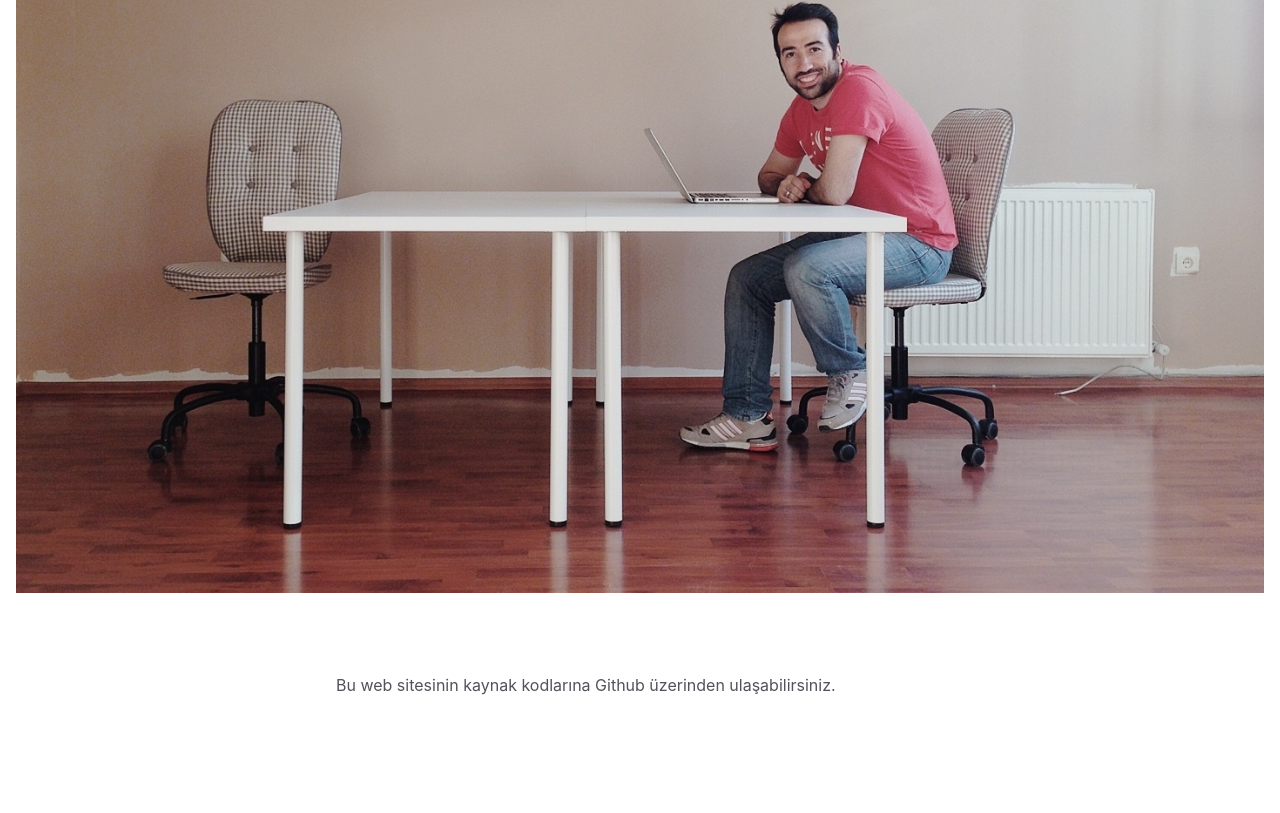
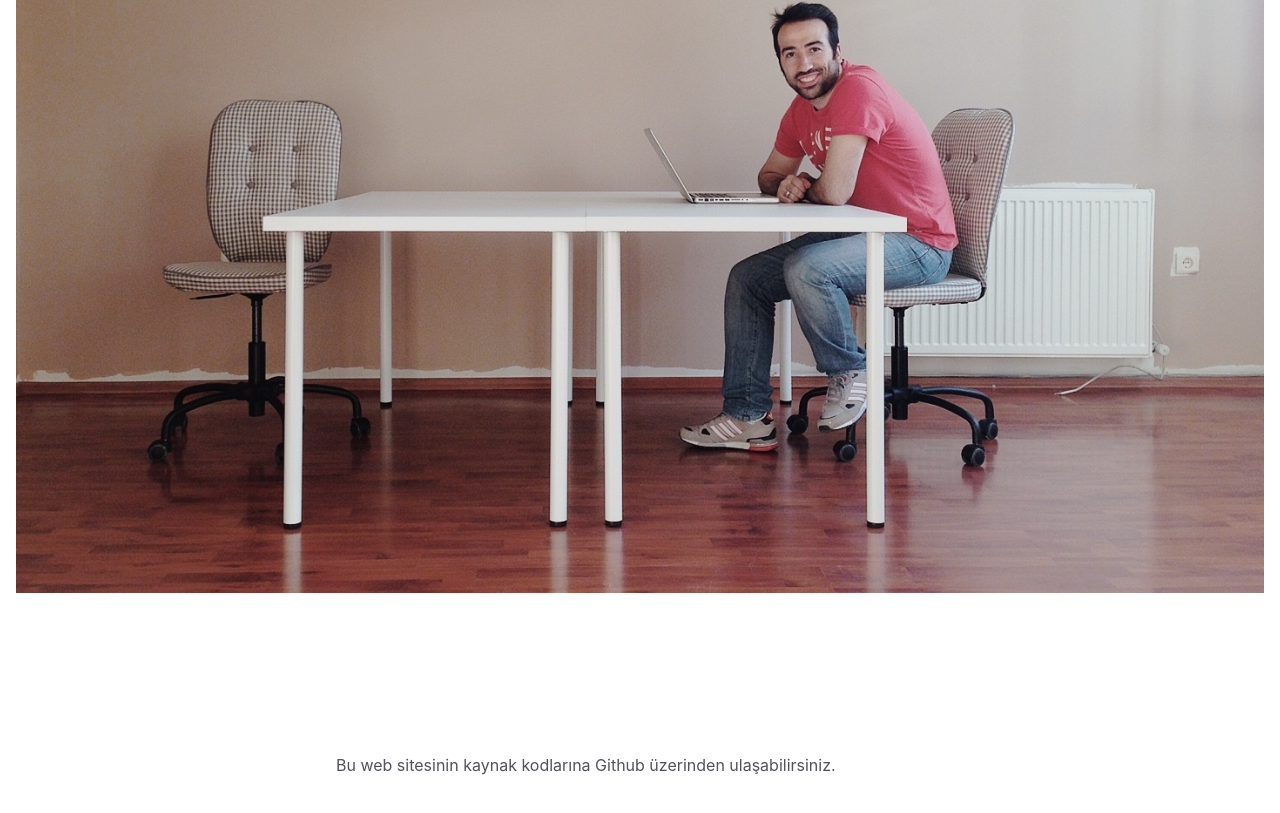
Before and after one commit to ademilter/homepage, a Next.js app: page / in a window 1280 px wide. Shown: the part 815-1628 px from the top of the page. Before the commit the page ends 1568 px from the top, so only its background shows below. Built offline with nearby package versions, Linux system fonts and the light colour scheme; no server answers; a small style sheet from the web is missing; a web font is replaced by a local one; what use-http would draw is missing.

Commit message:
fix layout

```diff
--- a/components/footer.tsx
+++ b/components/footer.tsx
@@ -3,7 +3,7 @@ import A from "components/a";
 
 function Footer() {
   return (
-    <footer className="pb-14">
+    <footer className="mt-40 pb-14">
       <div className="c-small">
         <p>
           Bu web sitesinin kaynak kodlarına{" "}
--- a/pages/_app.tsx
+++ b/pages/_app.tsx
@@ -46,11 +46,13 @@ export default function MyApp({ Component, pageProps }) {
           <meta name="twitter:description" content={meta.description} />
         </Head>
 
-        <Header />
-        <main className="pt-14 pb-20">
-          <Component {...pageProps} />
-        </main>
-        <Footer />
+        <div className="flex min-h-screen flex-col">
+          <Header />
+          <main className="flex-grow pt-14">
+            <Component {...pageProps} />
+          </main>
+          <Footer />
+        </div>
       </Provider>
     </ThemeProvider>
   );
```
